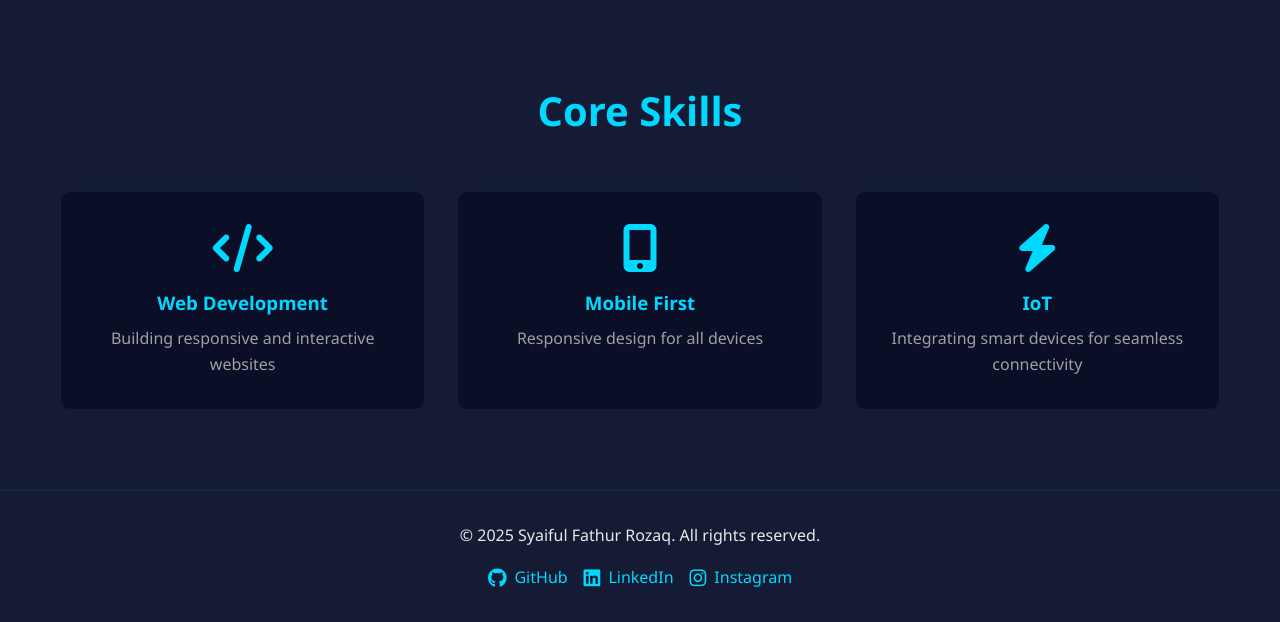
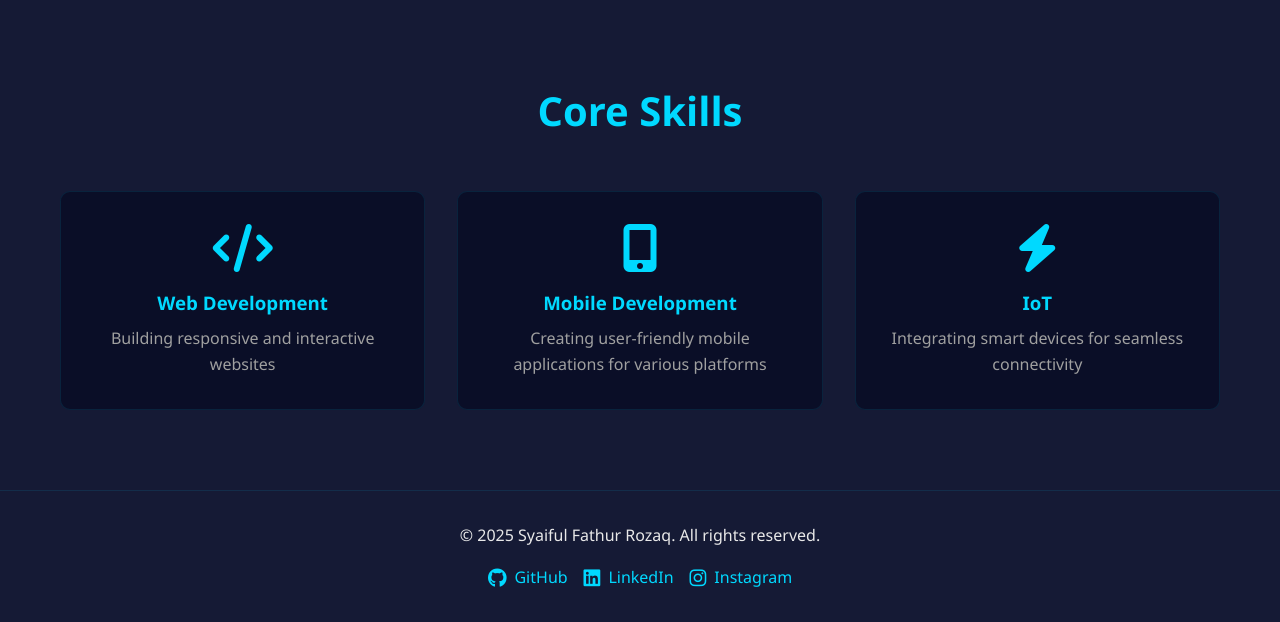
Before and after one commit to syafaro1011/My-Website-Portofolio, a PHP site: page / in a window 1280 px wide. Shown: the part 801-1423 px from the top of the page. Run offline with PHP 8.4, Linux system fonts and the light colour scheme.

Commit message:
first commit

```diff
--- a/index.php
+++ b/index.php
@@ -42,8 +42,8 @@ include 'includes/header.php';
                 </div>
                 <div class="skill-card">
                     <div class="skill-icon"><i class="fas fa-mobile-alt"></i></div>
-                    <h3>Mobile First</h3>
-                    <p>Responsive design for all devices</p>
+                    <h3>Mobile Development</h3>
+                    <p>Creating user-friendly mobile applications for various platforms</p>
                 </div>
                 <div class="skill-card">
                     <div class="skill-icon"><i class="fas fa-bolt"></i></div>
```
